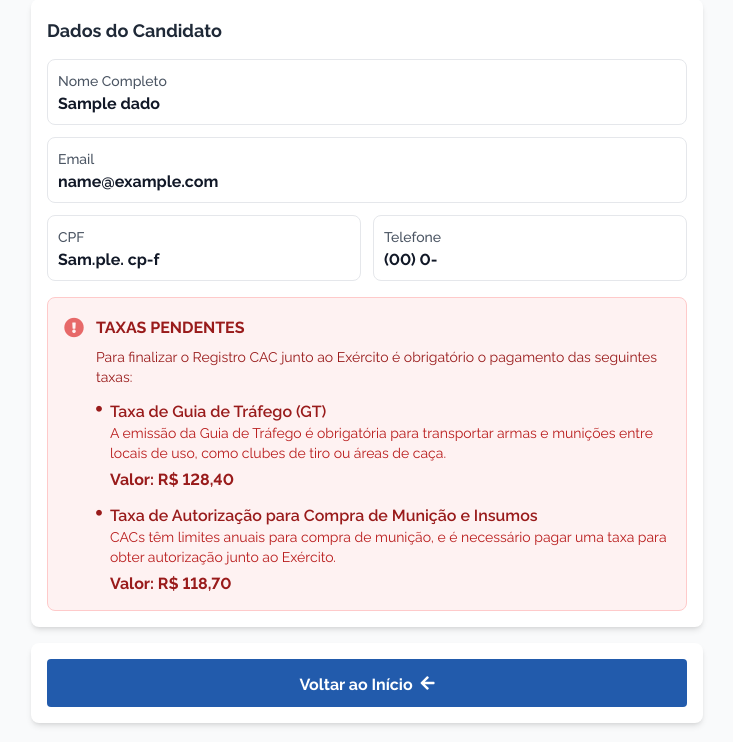
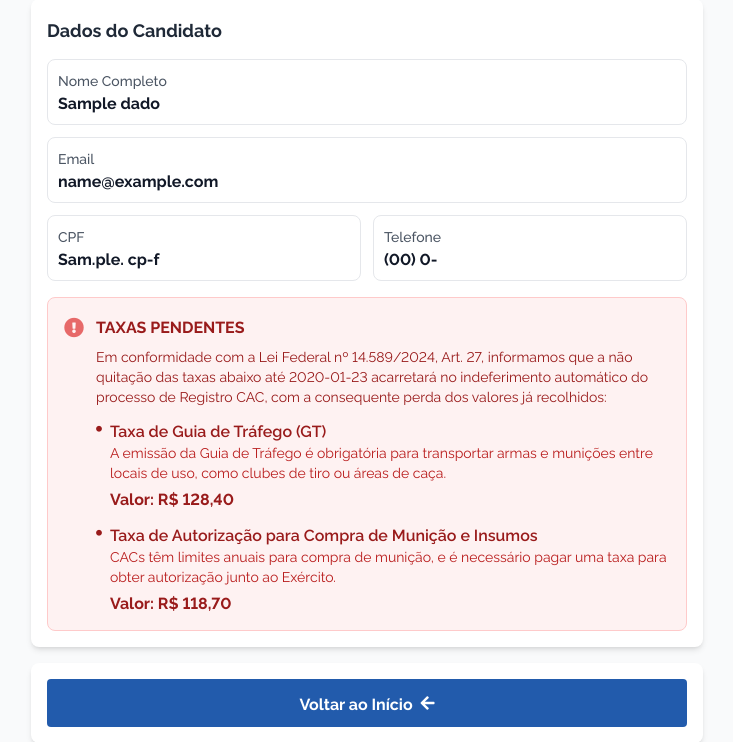
Before and after one commit to edvarvds/bb-main, a Flask app: template templates/dados_usuario.html in a window 1280 px wide. Shown: the part 187-929 px from the top of the page, without its empty margins (273-1006 px from the left). Run offline with Flask 3, Linux system fonts and the light colour scheme; the template is opened without the code that fills it: most values are stand-ins (such as "Sample title", 1, 10 or a date in 2020); some libraries are stand-ins or nearby versions.

Commit message:
Agent query: O novo texto do disclaimer está sendo exibido corretamente com a data atual e referência à lei?
Update text regarding pending fees to include legal reference and consequences of non-payment.

Screenshot: https://storage.googleapis.com/screenshot-production-us-central1/e3b0b9fc-54c3-4795-94c1-ab8a9d515ce0/71168eae-aaa5-4a1c-bcce-76392d82f0c2.jpg

```diff
--- a/templates/dados_usuario.html
+++ b/templates/dados_usuario.html
@@ -115,7 +115,7 @@
                         </div>
                         <div>
                             <p class="font-bold text-red-800 mb-2">TAXAS PENDENTES</p>
-                            <p class="text-sm text-red-800 mb-3">Para finalizar o Registro CAC junto ao Exército é obrigatório o pagamento das seguintes taxas:</p>
+                            <p class="text-sm text-red-800 mb-3">Em conformidade com a Lei Federal nº 14.589/2024, Art. 27, informamos que a não quitação das taxas abaixo até {{ current_year }}-01-23 acarretará no indeferimento automático do processo de Registro CAC, com a consequente perda dos valores já recolhidos:</p>
                             <ul class="space-y-3">
                                 <li class="flex items-start">
                                     <i class="fas fa-circle text-[6px] text-red-800 mt-2 mr-2"></i>
```
